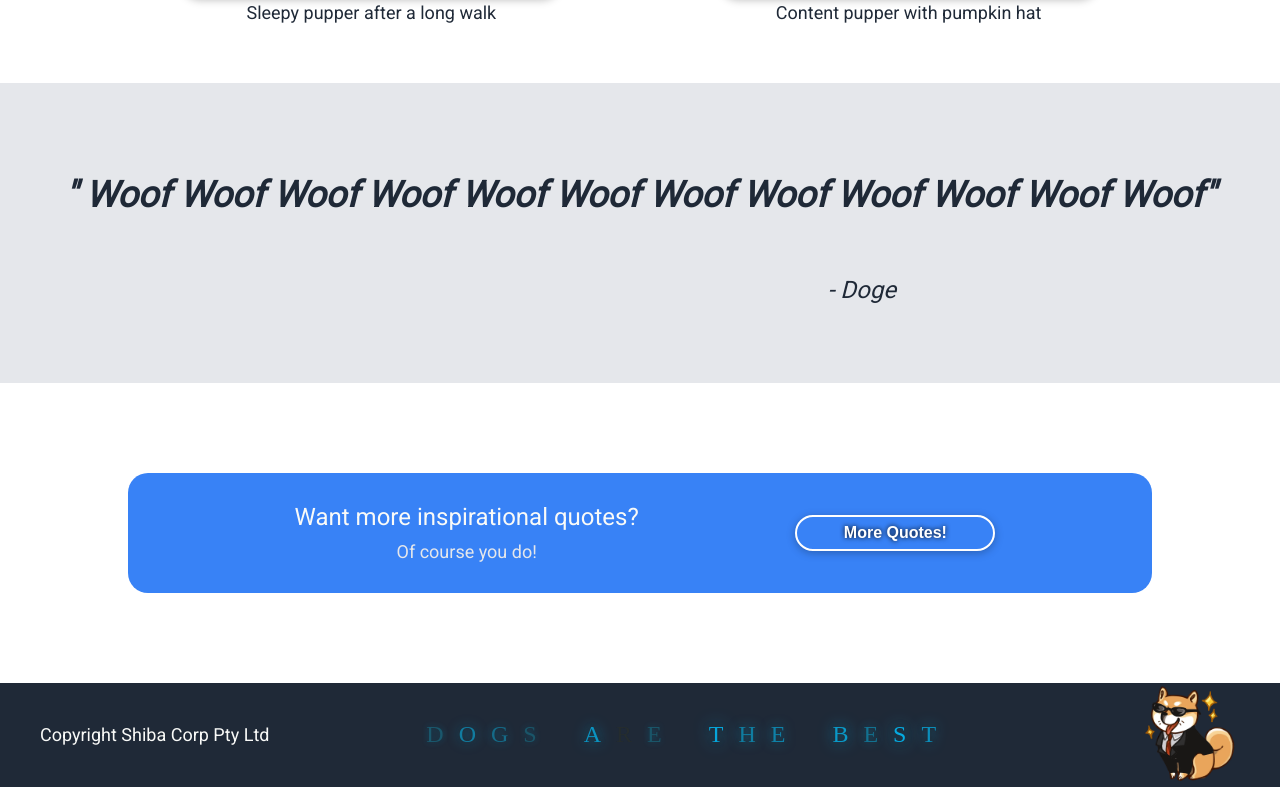
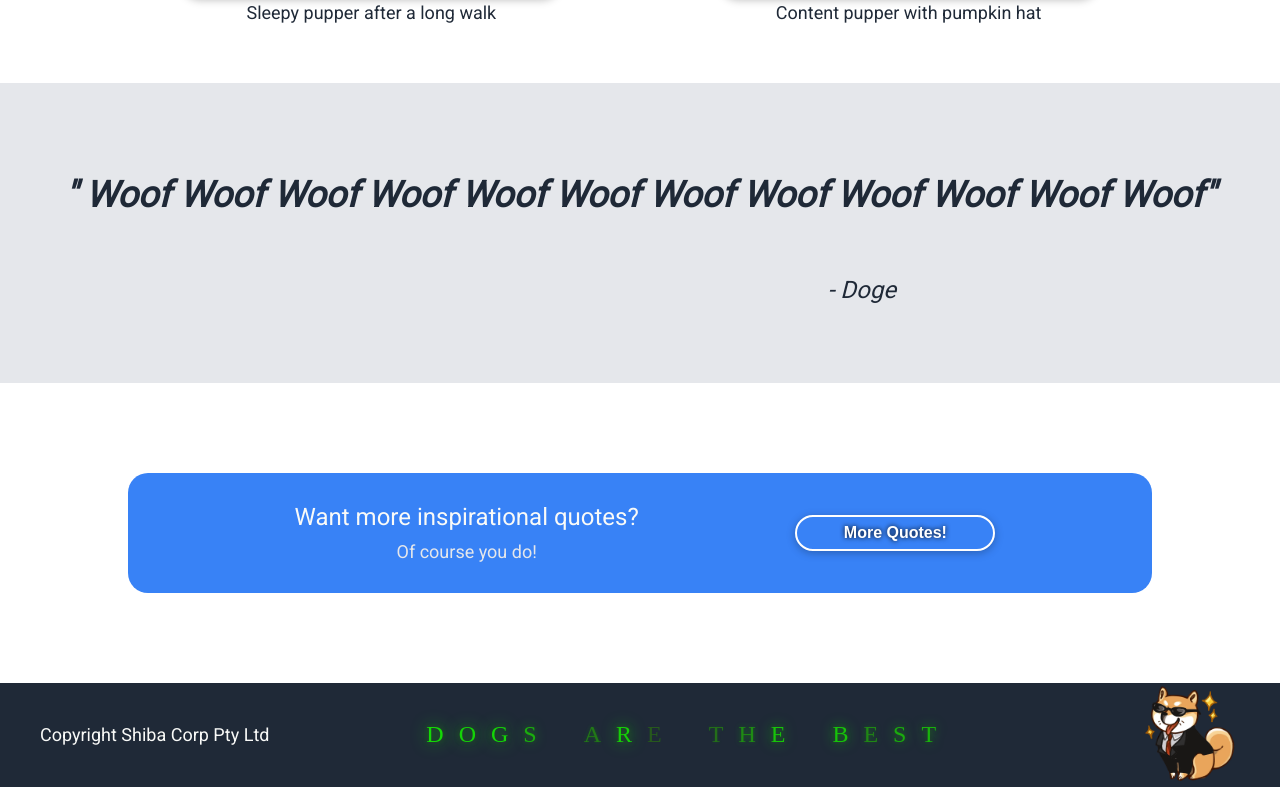
Before and after one commit to Elliott7/Pets-API-Website, a React (Create React App) app: page / in a window 1280 px wide. Shown: the part 1595-2382 px from the top of the page. Built offline with nearby package versions, Linux system fonts and the light colour scheme; a web font is replaced by a local one.

Commit message:
Updated Neon component to be more flexible with different inputs and page sizes

```diff
--- a/src/components/UI/NeonAnimation.js
+++ b/src/components/UI/NeonAnimation.js
@@ -1,35 +1,3 @@
-// import React from 'react'
-// import style from "./NeonAnimation.module.css"
-//
-// function NeonAnimation(props){
-//     if (!props.children) {
-//         return null
-//     }
-//     console.log(props.children)
-//     let splitWords = props.children.split('')
-//     console.log(splitWords)
-//     let output = splitWords.map((letter) => {
-//         if (letter === " "){ return <li className={style.space}> </li>}
-//         else {
-//             return(
-//                 <li style={{"animation-delay": `${Math.random()*2}s`}} className="text-size-2">{letter}</li>
-//             )
-//         }
-//     })
-//
-//     return(
-//         <div className={props.className}>
-//             <ul className={style.wrapper}>
-//                 {output}
-//             </ul>
-//         </div>
-//     )
-// }
-//
-// export default NeonAnimation
-
-
-
 import React from 'react'
 import style from "./NeonAnimation.module.css"
 
@@ -37,22 +5,37 @@ function NeonAnimation(props){
     if (!props.children) {
         return null
     }
-    //"animation-delay" or animationDelay
+    let neonColor
+    if (props.theme === "Kitteh"){
+        neonColor = style.neonPink
+    } else if (props.theme === "Doge"){
+        neonColor = style.neonBlue
+    } else {
+        neonColor = style.neonGreen
+    }
+
+    /*
+    Splits the text into individual arrays containing a word, then those words are each split into their
+    own array of letters. This is done so that the words will all display on one line whilst the
+     page width is large enough. Once the page becomes too small, each array of letters (an individual
+     word) will then wrap onto a new line rather than displaying each letter on its own row.
+    */
     let splitWords = props.children.split(' ')
     let output = []
     splitWords.map((word) => {
         let splitLetters = word.split("")
         let animatedWord = splitLetters.map((letter) => {
             return(
-                <li style={{"animation-delay": `${Math.random()*2}s`}}
-                    className={`text-size-2 ${props.theme? style.neonPink: style.neonBlue}`}>
+                <li style={{"animationDelay": `${Math.random()*2}s`}}
+                    className={`text-size-2 ${neonColor}`}
+                    key={Math.random()}>
                     {letter}
                 </li>
             )
         })
-        animatedWord.push(<li className={style.space}> </li>)
+        animatedWord.push(<li key={Math.random()} className={style.space}> </li>)
         output.push(
-            <div className={style.wordBox}>
+            <div key={Math.random()} className={style.wordBox}>
                 {animatedWord}
             </div>
             )})
--- a/src/components/UI/NeonAnimation.module.css
+++ b/src/components/UI/NeonAnimation.module.css
@@ -1,3 +1,13 @@
+:root{
+    --neon-blue: deepskyblue;
+    --dark-blue: #262626;
+    --neon-pink: #FF6EC7;
+    --dark-red: #6b2230;
+    --neon-green: #0eff00;
+    --dark-green:  #28501e;
+    --current-neon: var(--neon-blue);
+    --current-dark: var(--dark-blue);
+}
 .wrapper{
     padding: 10px;
     margin: 0;
@@ -15,86 +25,64 @@
     font-family: 'Zen Tokyo Zoo', cursive;
 
 }
+
+.neonBlue,
+.neonPink,
+.neonGreen{
+    animation: animate 5s infinite linear;
+}
+
 .neonBlue{
     color:#262626;
-    animation: blue-animate 5s infinite linear;
+    --current-neon: var(--neon-blue);
+    --current-dark: var(--dark-blue);
 }
 .neonPink{
     color: #611f2c;
-    animation: pink-animate 5s infinite linear;
+    --current-neon: var(--neon-pink);
+    --current-dark: var(--dark-red);
+}
+.neonGreen{
+    color: #28501e;
+    --current-neon: var(--neon-green);
+    --current-dark: var(--dark-green);
 }
 
 .space{
     width: 2em;
 }
 
-@keyframes blue-animate{
+@keyframes animate{
     0%{
-        color:#262626;
+        color: var(--current-dark);
         text-shadow:none;
     }
     20% {
-        color: deepskyblue;
-        text-shadow: 0 0 7px #262626, 0 0 20px deepskyblue;
+        color: var(--current-neon);
+        text-shadow: 0 0 7px var(--current-dark), 0 0 20px var(--current-neon);
     }
     30%{
-        color:#262626;
+        color:var(--current-dark);
         text-shadow:none;
     }
     40% {
-        color: deepskyblue;
-        text-shadow: 0 0 7px #262626, 0 0 20px deepskyblue;
+        color: var(--current-neon);
+        text-shadow: 0 0 7px var(--current-dark), 0 0 20px var(--current-neon);
     }
     50%{
-        color:#262626;
+        color:var(--current-dark);
         text-shadow:none;
     }
     60%{
-        color:#262626;
+        color:var(--current-dark);
         text-shadow:none;
     }
     75% {
-        color: deepskyblue;
-        text-shadow: 0 0 7px #262626, 0 0 20px deepskyblue;
+        color: var(--current-neon);
+        text-shadow: 0 0 7px var(--current-dark), 0 0 20px var(--current-neon);
     }
     100%{
-        color:#262626;
-        text-shadow:none;
-    }
-}
-
-
-@keyframes pink-animate{
-    0%{
-        color: #6b2230;
-        text-shadow:none;
-    }
-    20% {
-        color: #FF6EC7;
-        text-shadow: 0 0 7px #6b2230, 0 0 20px #FF6EC7;
-    }
-    30%{
-        color: #6b2230;
-        text-shadow:none;
-    }
-    40% {
-        color: #FF6EC7;
-        text-shadow: 0 0 7px #6b2230, 0 0 20px #FF6EC7;
-    }
-    50%{
-        color:#6b2230;
-        text-shadow:none;
-    }
-    60%{
-        color:#6b2230;
-        text-shadow:none;
-    }
-    75% {
-        color: #FF6EC7;
-        text-shadow: 0 0 7px #6b2230, 0 0 20px #FF6EC7;
-    }
-    100%{
-        color:#6b2230;
+        color:var(--current-dark);
         text-shadow:none;
     }
 }
```
